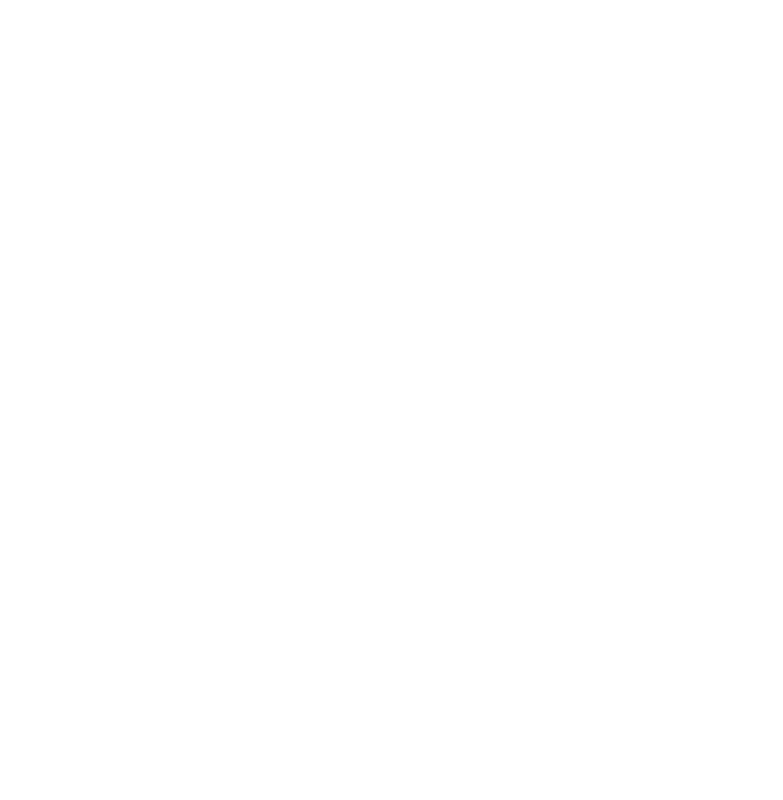
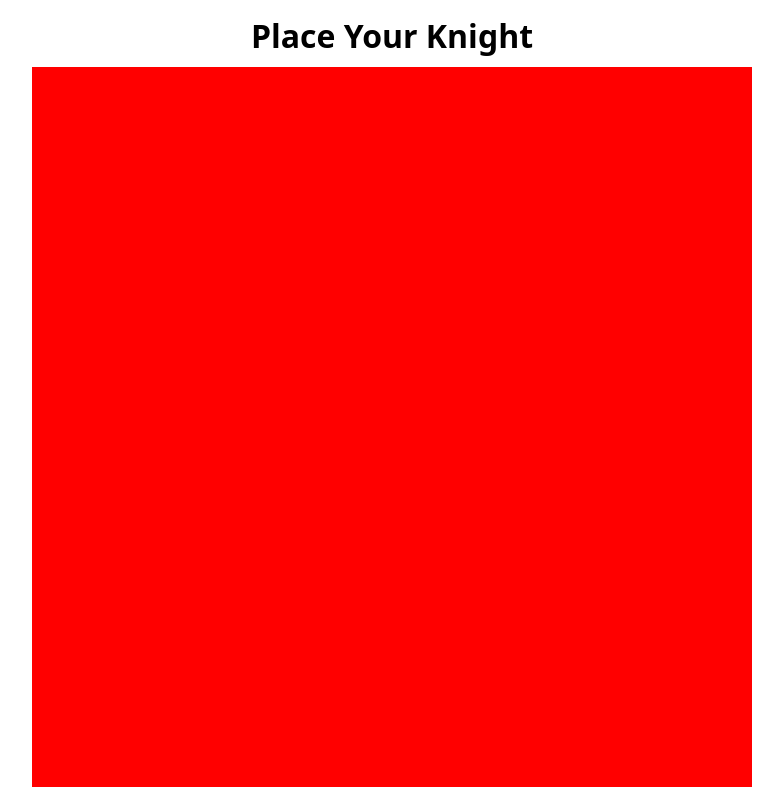
Before and after one commit to MBright90/knight-movement, a website: page dist/index.html in a window 1280 px wide. Shown: the whole page, without its empty margins (248-1031 px from the left). Drawn offline with Linux system fonts and the light colour scheme.

Commit message:
Place elements for styling

```diff
--- a/dist/index.html
+++ b/dist/index.html
@@ -9,6 +9,15 @@
     <script src="main.js" defer></script>
 </head>
 <body>
+    <div class="display-wrapper">
+        <header>
+            <h1>Place Your Knight</h1>
+        </header>
+        <main>
+            <div class="chessboard">
+            </div>
+        </main>
+    </div>
 
 </body>
 </html>
```
